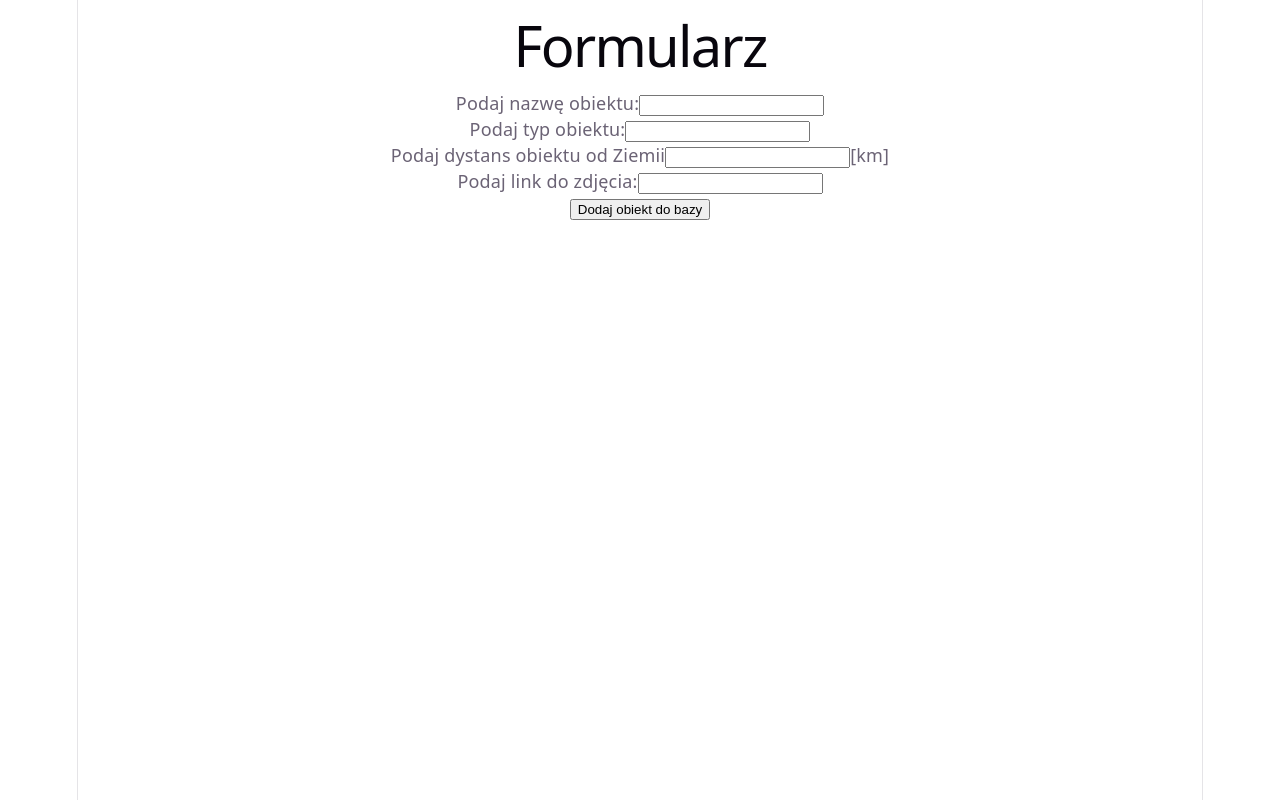
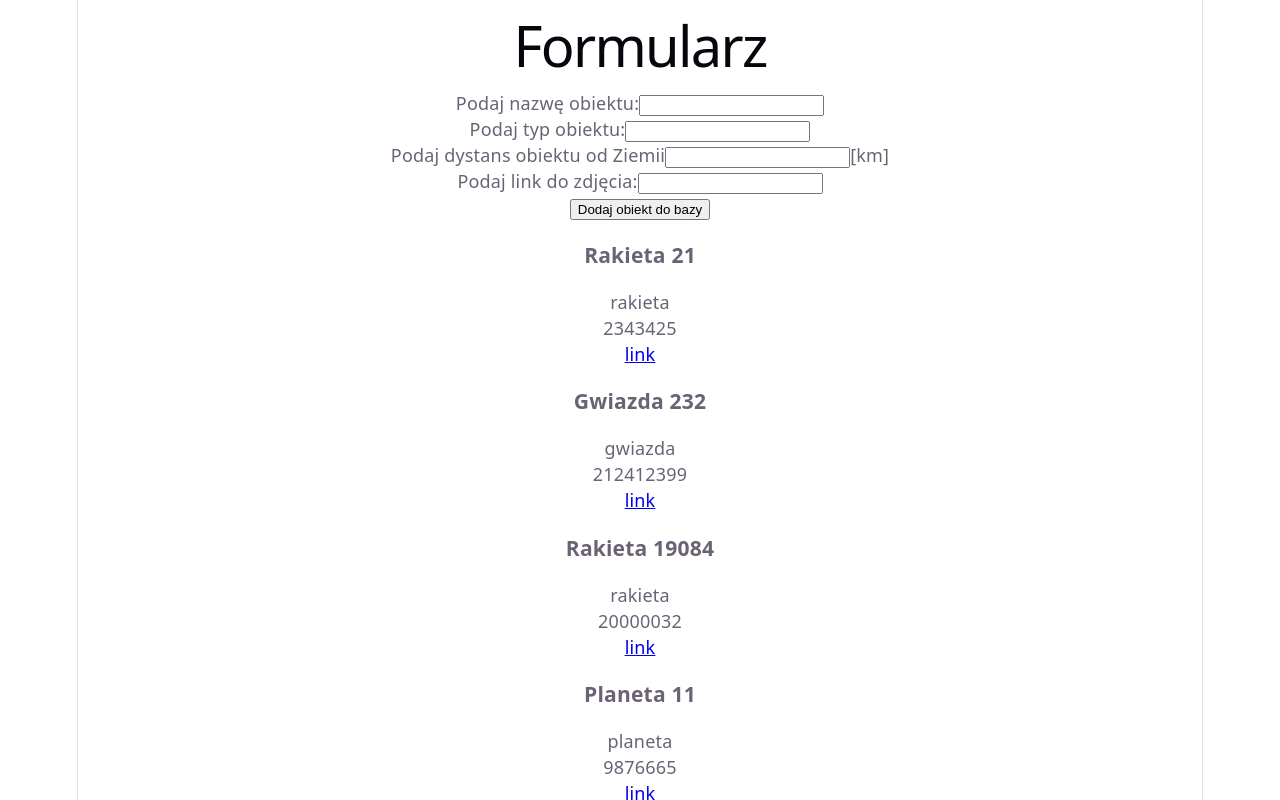
Before and after one commit to z1omus/W-III-Astrolog-Chalupa-Pieryszcz, a React (Vite) app: page / in a window 1280 px wide. Shown: the top 800 px of the page. Built offline with nearby package versions, Linux system fonts and the light colour scheme.

Commit message:
added form to DiscoveryForm

```diff
--- a/src/App.tsx
+++ b/src/App.tsx
@@ -5,18 +5,30 @@ import type {Object} from "./Object.ts";
 
 function App() {
 
-  const [object] = useState<Object[]>([
-    {name: "Rakieta 21",type: "rakieta",distance: 2343425,url: "weergwgr.od"},
-    {name: "Gwiazda 232",type: "gwiazda",distance: 212412399,url: "weergwgr.od"},
-    {name: "Rakieta 19084",type: "rakieta",distance: 20000032,url: "weergwgr.od"},
-    {name: "Planeta 11",type: "planeta",distance: 9876665,url: "weergwgr.od"},
-    {name: "Planetoida 1",type: "planetoida",distance: 10000023039,url: "weergwgr.od"}
+  const [objects, setObjects] = useState<Object[]>([
+    {name: "Rakieta 21",type: "rakieta",distance: 2343425,link: "weergwgr.od"},
+    {name: "Gwiazda 232",type: "gwiazda",distance: 212412399,link: "weergwgr.od"},
+    {name: "Rakieta 19084",type: "rakieta",distance: 20000032,link: "weergwgr.od"},
+    {name: "Planeta 11",type: "planeta",distance: 9876665,link: "weergwgr.od"},
+    {name: "Planetoida 1",type: "planetoida",distance: 10000023039,link: "weergwgr.od"}
   ]);
-
+  function addObject(newObject: Object) {
+    setObjects((prev) => [...prev, newObject]);
+  }
 
   return (
     <>
-     <DiscoveryForm/>
+     <DiscoveryForm onAddObject={addObject}/>
+      <div>
+        {objects.map((item, index) => (
+            <div key={index}>
+              <h3>{item.name}</h3>
+              <p>{item.type}</p>
+              <p>{item.distance}</p>
+              <a href={item.link}>link</a>
+            </div>
+        ))}
+      </div>
     </>
   )
 }
--- a/src/DiscoveryForm.tsx
+++ b/src/DiscoveryForm.tsx
@@ -1,10 +1,18 @@
 import {type ChangeEvent, useState} from "react";
+import type {Object} from "./Object.ts";
 
-function DiscoveryForm() {
+function DiscoveryForm({onAddObject}:{onAddObject: (obj: Object) => void}) {
     const[inputName, setInputName] = useState('');
     const[inputType, setInputType] = useState('');
     const[inputDistance, setInputDistance] = useState('');
     const[inputLink, setInputLink] = useState('');
+
+    const [form, setForm] = useState({
+        name: "",
+        type: "",
+        distance: "",
+        link: "",
+    });
 
     function handleInputNameChange(e: ChangeEvent<HTMLInputElement>){
         setInputName(e.target.value);
@@ -21,11 +29,22 @@ function DiscoveryForm() {
     function handleSubmit(e: ChangeEvent<HTMLFormElement>){
         e.preventDefault();
 
-        setInputName('');
-        setInputType('');
-        setInputDistance('');
-        setInputLink('');
+        onAddObject({
+            name: form.name,
+            type: form.type,
+            distance: Number(form.distance),
+            link: form.link,
+        });
+
+        setForm({
+            name: "",
+            type: "",
+            distance: "",
+            link: "",
+        });
     }
+
+
     return(
         <>
         <h1>Formularz</h1>
--- a/src/Object.ts
+++ b/src/Object.ts
@@ -2,5 +2,5 @@ export type Object = {
     name: string,
     type: string,
     distance: number,
-    url: string
+    link: string
 }
```
